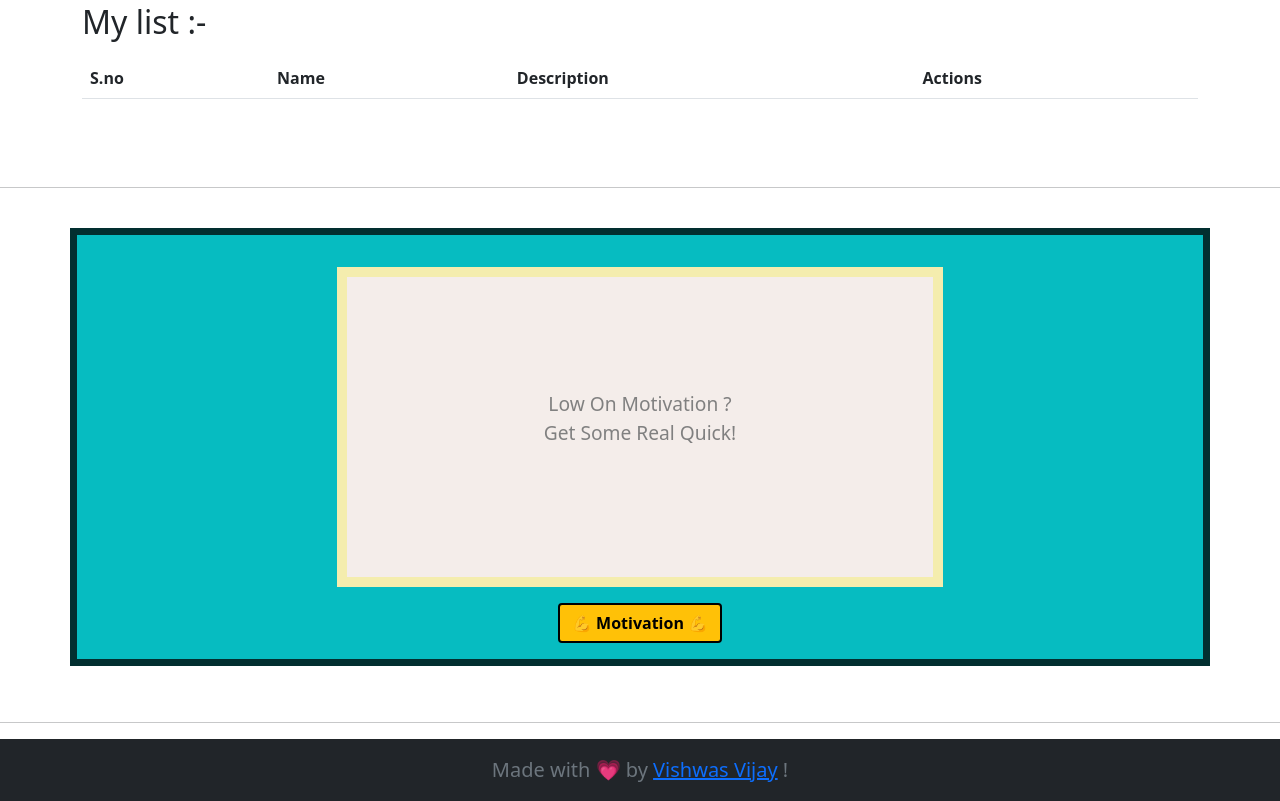
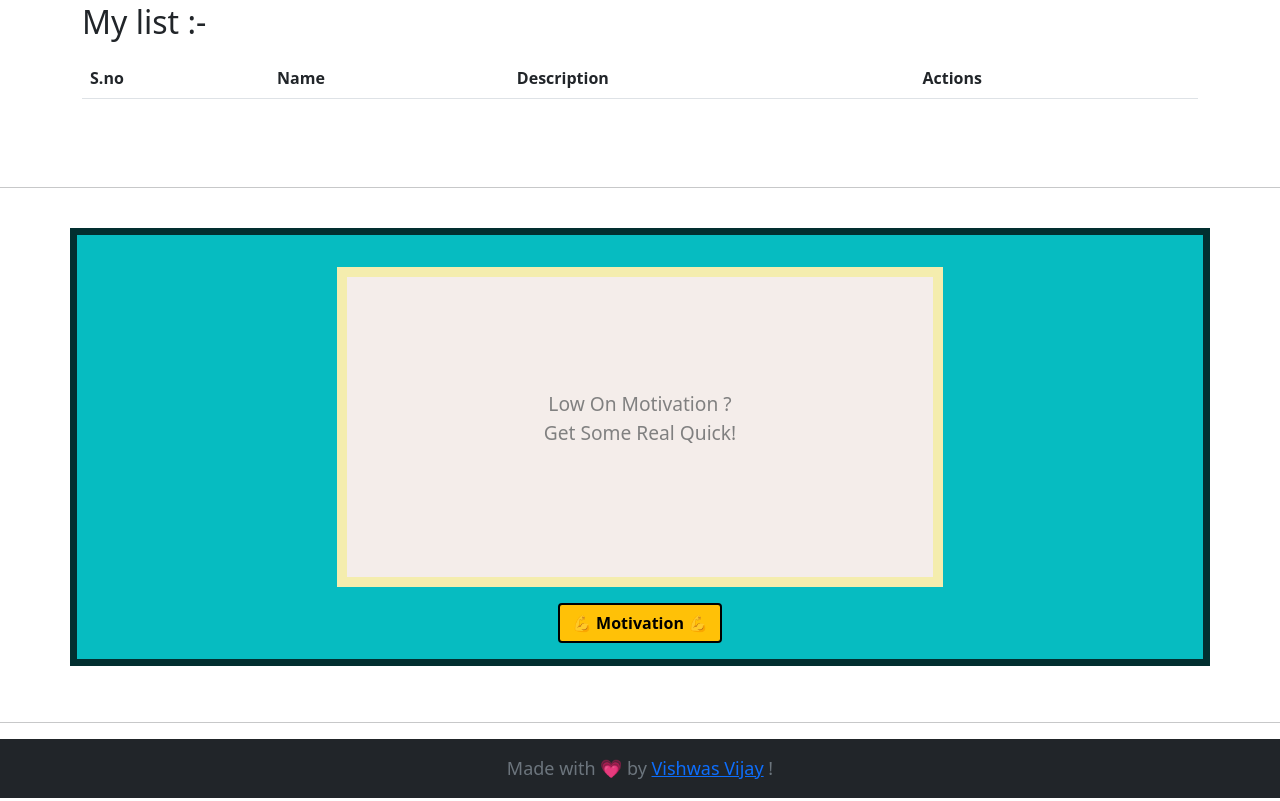
Before and after one commit to Vishdom2304/My-Todo, a plain HTML site: page index.html in a window 1280 px wide. Shown: the part 1009-1810 px from the top of the page. Drawn offline with nearby package versions, Linux system fonts and the light colour scheme.

Commit message:
Update index.html

```diff
--- a/index.html
+++ b/index.html
@@ -96,7 +96,7 @@
   <hr>
   <div class="d-flex justify-content-center align-items-center py-2 px-3 text-white bg-dark">
     <div>
-      <p class="text-muted my-2 text-center" style="font-size: 20px;">Made with &#128151 by <a href="#">Vishwas Vijay</a> !</p>
+      <p class="text-muted my-2 text-center" style="font-size: 18px;">Made with &#128151 by <a href="#">Vishwas Vijay</a> !</p>
     </div>
   </div>
 
```
